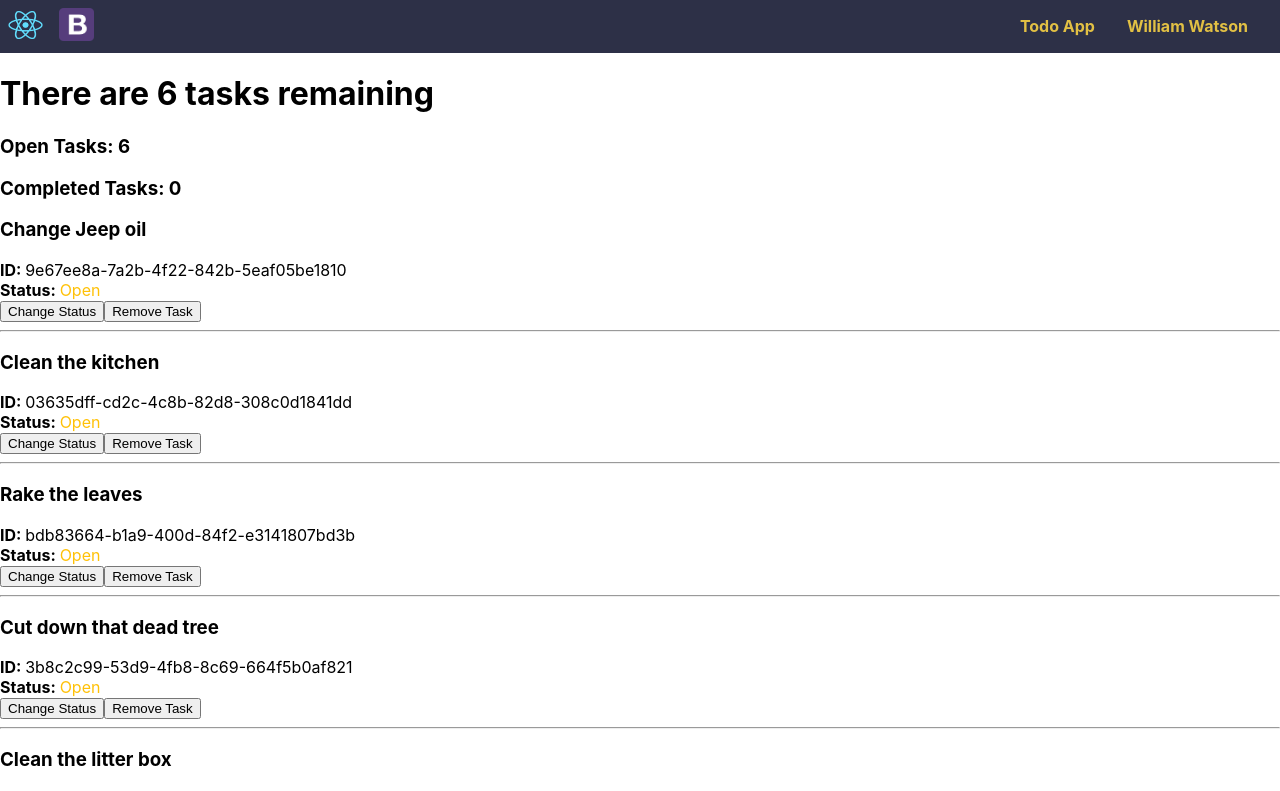
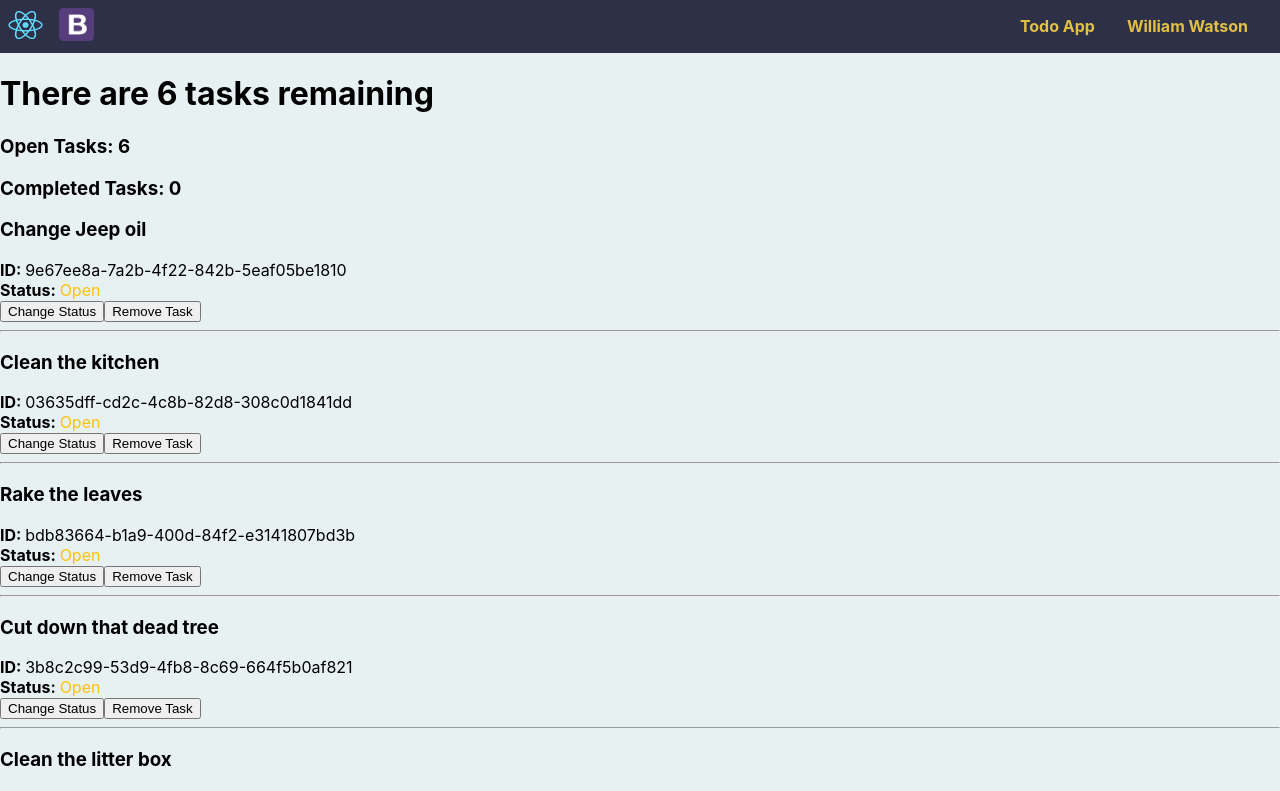
Before and after one commit to threnody5/INFO-5143-lab, a React (Create React App) app: page / in a window 1280 px wide. Shown: the top 791 px of the page. Built offline with nearby package versions, Linux system fonts and the light colour scheme.

Commit message:
add background color to body

```diff
--- a/src/styles/styles.scss
+++ b/src/styles/styles.scss
@@ -1,3 +1,5 @@
+@import './variables.scss';
+
 body {
   margin: 0;
   font-family: -apple-system, BlinkMacSystemFont, 'Segoe UI', 'Roboto', 'Oxygen',
@@ -5,6 +7,7 @@ body {
     sans-serif;
   -webkit-font-smoothing: antialiased;
   -moz-osx-font-smoothing: grayscale;
+  background-color: $background-color;
 }
 
 code {
```
